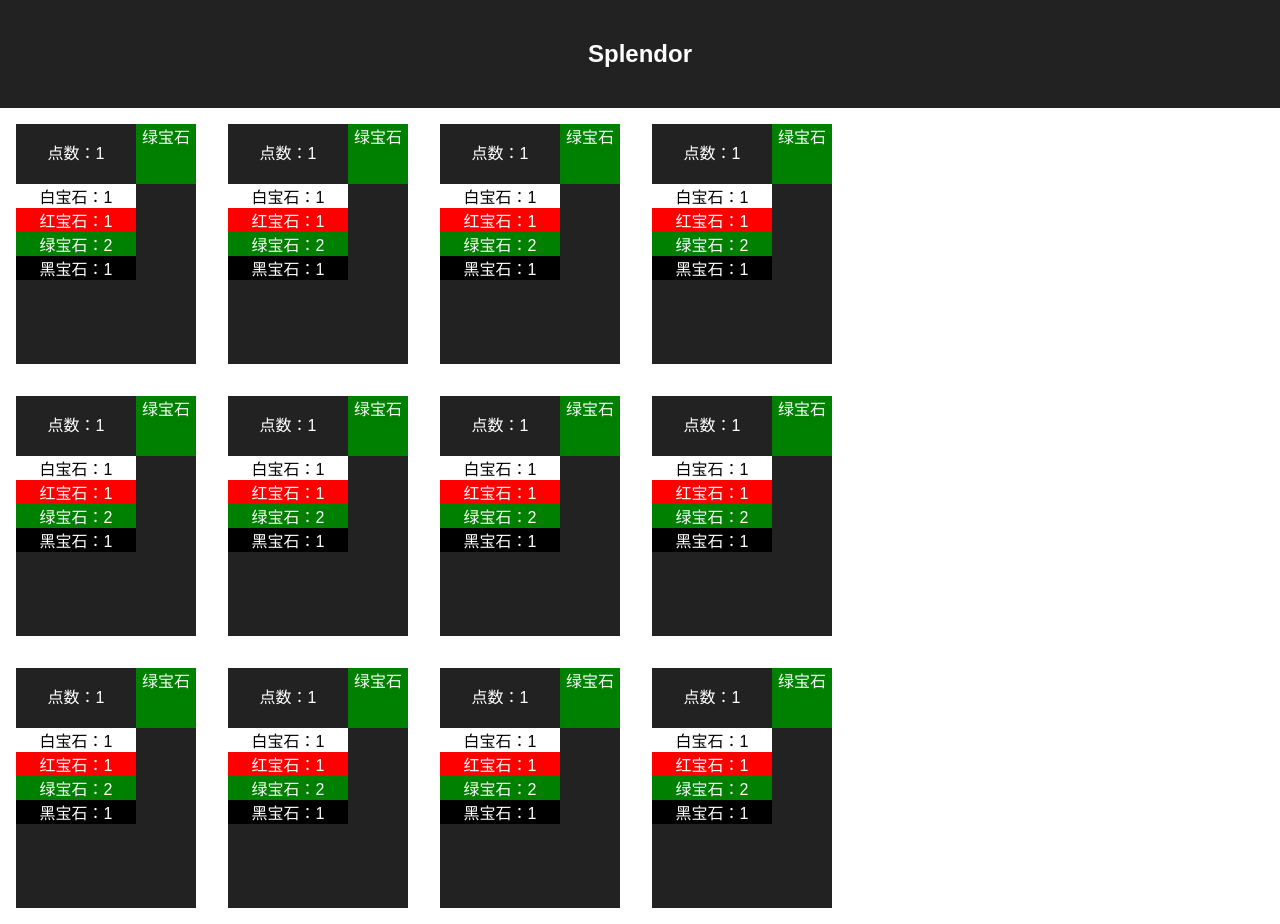
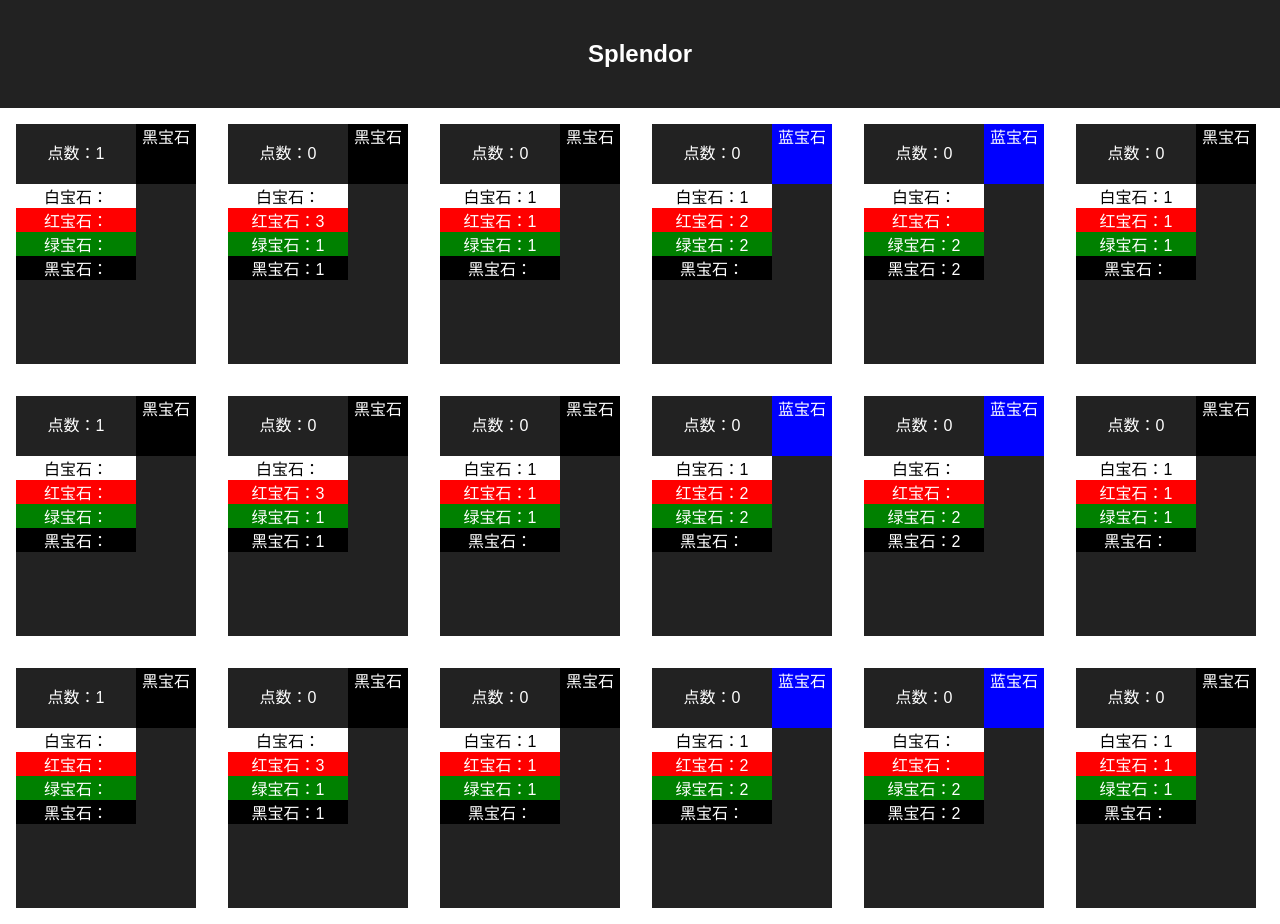
Before and after one commit to walterlv/splendor, a React (Create React App) app: page / in a window 1280 px wide. Built offline with nearby package versions, Linux system fonts and the light colour scheme.

Commit message:
Add dynamic data from model.

```diff
--- a/public/index.html
+++ b/public/index.html
@@ -19,7 +19,7 @@
       work correctly both with client-side routing and a non-root public URL.
       Learn how to configure a non-root public URL by running `npm run build`.
     -->
-    <title>React App</title>
+    <title>Splendor</title>
   </head>
   <body>
     <noscript>
--- a/src/App.js
+++ b/src/App.js
@@ -11,8 +11,6 @@
           <h2>Splendor</h2>
         </div>
         <Playground/>
-        <Playground/>
-        <Playground/>
       </div>
     );
   }
--- a/src/components/Card.css
+++ b/src/components/Card.css
@@ -8,7 +8,7 @@
     color: white;
 }
 
-.CardTagContainer {
+.CardTokenContainer {
     display: -webkit-flex;
     display: flex;
 }
@@ -17,14 +17,14 @@
     display: block;
 }
 
-.CardTag {
+.CardToken {
     -webkit-flex: 1;
     flex: 1;
     height: 60px;
     margin: 0;
 }
 
-.CardValue {
+.CardPoints {
     -webkit-flex: 2;
     flex: 2;
     -webkit-align-items: center;
@@ -50,6 +50,11 @@
     background: green;
 }
 
+.Blue {
+    color: white;
+    background: Blue;
+}
+
 .White {
     color: black;
     background: white;
@@ -59,9 +64,3 @@
     color: white;
     background: black;
 }
-
-* {
-    -webkit-box-sizing: border-box;
-    -moz-box-sizing: border-box;
-    box-sizing: border-box;
-}
--- a/src/components/Card.js
+++ b/src/components/Card.js
@@ -1,19 +1,45 @@
 import React, { Component } from 'react';
 import './Card.css'
+import Converters from '../data/converter.js';
 
 export default class Card extends Component {
+    constructor(props) {
+        super(props);
+        if (this.props.data != undefined) {
+            this.state = {
+                points: this.props.data.points,
+                token: this.props.data.token,
+                price: this.props.data.price
+            }
+        } else {
+            this.state = {
+                points: 0,
+                token: 'w',
+                price: {
+                    'w': 0,
+                    'r': 0,
+                    'g': 0,
+                    'b': 0,
+                    'k': 0
+                }
+            }
+        }
+    }
+
     render() {
         return (
             <div className="Card">
-                <div className="CardTagContainer">
-                    <p className="CardValue">点数：1</p>
-                    <p className="CardTag Green">绿宝石</p>
+                <div className="CardTokenContainer">
+                    <p className="CardPoints">点数：{ this.state.points }</p>
+                    <p className={ "CardToken " + Converters.cardTagToKey(this.state.token) }>
+                        { Converters.cardTagToName(this.state.token) + "宝石" }
+                    </p>
                 </div>
                 <div className="CardPriceContainer">
-                    <p className="CardPrice White">白宝石：1</p>
-                    <p className="CardPrice Red">红宝石：1</p>
-                    <p className="CardPrice Green">绿宝石：2</p>
-                    <p className="CardPrice Black">黑宝石：1</p>
+                    <p className="CardPrice White">白宝石：{ this.state.price.w }</p>
+                    <p className="CardPrice Red">红宝石：{ this.state.price.r }</p>
+                    <p className="CardPrice Green">绿宝石：{ this.state.price.g }</p>
+                    <p className="CardPrice Black">黑宝石：{ this.state.price.k }</p>
                 </div>
             </div>
         );
--- a/src/components/Playground.css
+++ b/src/components/Playground.css
@@ -1,4 +1,4 @@
-.Playground {
+.GroundDeck {
     display: -webkit-flex;
     display: flex;
 }
--- a/src/components/Playground.js
+++ b/src/components/Playground.js
@@ -1,16 +1,61 @@
 import React, { Component } from 'react';
 import './Playground.css'
 import Card from './Card.js'
+import model from '../data/model.js'
 
 export default class Playground extends Component {
+    constructor() {
+        super();
+        this.state = {
+            opened: {
+                deck0: model.decks.deck0,
+                deck1: model.decks.deck0,
+                deck2: model.decks.deck0
+            }
+        }
+    }
+
     render() {
         return (
             <div className="Playground">
-                <Card/>
-                <Card/>
-                <Card/>
-                <Card/>
+                <div className="GroundDeck">
+                    {
+                        this.state.opened.deck0.map((card, index) => (
+                            <Card data={card}/>
+                        ))
+                    }
+                </div>
+                <div className="GroundDeck">
+                    {
+                        this.state.opened.deck1.map((card, index) => (
+                            <Card data={card}/>
+                        ))
+                    }
+                </div>
+                <div className="GroundDeck">
+                    {
+                        this.state.opened.deck2.map((card, index) => (
+                            <Card data={card}/>
+                        ))
+                    }
+                </div>
             </div>
         );
     }
+
+    initializePlaygroundCards(model) {
+        this.state.decks = model.decks.deck0;
+    }
+
+    readTextFile(file, callback) {
+        var rawFile = new XMLHttpRequest();
+        rawFile.overrideMimeType("application/json");
+        rawFile.open("GET", file, true);
+        rawFile.onreadystatechange = function() {
+            if (rawFile.readyState === 4 && rawFile.status == "200") {
+                callback(rawFile.responseText);
+            }
+        }
+        rawFile.send(null);
+    }
 }
--- /dev/null
+++ b/src/data/converter.js
@@ -0,0 +1,29 @@
+exports.cardTagToKey = function(tag) {
+    switch (tag) {
+        case 'w':
+            return "White";
+        case 'r':
+            return "Red";
+        case 'g':
+            return "Green";
+        case 'b':
+            return "Blue";
+        case 'k':
+            return "Black";
+    }
+}
+
+exports.cardTagToName = function(tag) {
+    switch (tag) {
+        case 'w':
+            return "白";
+        case 'r':
+            return "红";
+        case 'g':
+            return "绿";
+        case 'b':
+            return "蓝";
+        case 'k':
+            return "黑";
+    }
+}
--- /dev/null
+++ b/src/data/model.js
@@ -0,0 +1,66 @@
+module.exports =
+{
+    "decks": {
+        "deck0": [
+            {
+                "token": "k",
+                "points": 1,
+                "price": {
+                    "b": 4
+                }
+            },
+            {
+                "token": "k",
+                "points": 0,
+                "price": {
+                    "g": 1,
+                    "r": 3,
+                    "k": 1
+                }
+            },
+            {
+                "token": "k",
+                "points": 0,
+                "price": {
+                    "w": 1,
+                    "b": 2,
+                    "g": 1,
+                    "r": 1
+                }
+            },
+            {
+                "token": "b",
+                "points": 0,
+                "price": {
+                    "w": 1,
+                    "g": 2,
+                    "r": 2
+                }
+            },
+            {
+                "token": "b",
+                "points": 0,
+                "price": {
+                    "g": 2,
+                    "k": 2
+                }
+            },
+            {
+                "token": "k",
+                "points": 0,
+                "price": {
+                    "w": 1,
+                    "b": 1,
+                    "g": 1,
+                    "r": 1
+                }
+            }
+        ],
+        "deck1": [
+
+        ],
+        "deck2": [
+
+        ]
+    }
+}
--- a/src/index.css
+++ b/src/index.css
@@ -3,3 +3,9 @@
   padding: 0;
   font-family: sans-serif;
 }
+
+* {
+    -webkit-box-sizing: border-box;
+    -moz-box-sizing: border-box;
+    box-sizing: border-box;
+}
```
Also changed, not shown: src/data/cards.json (deleted).
